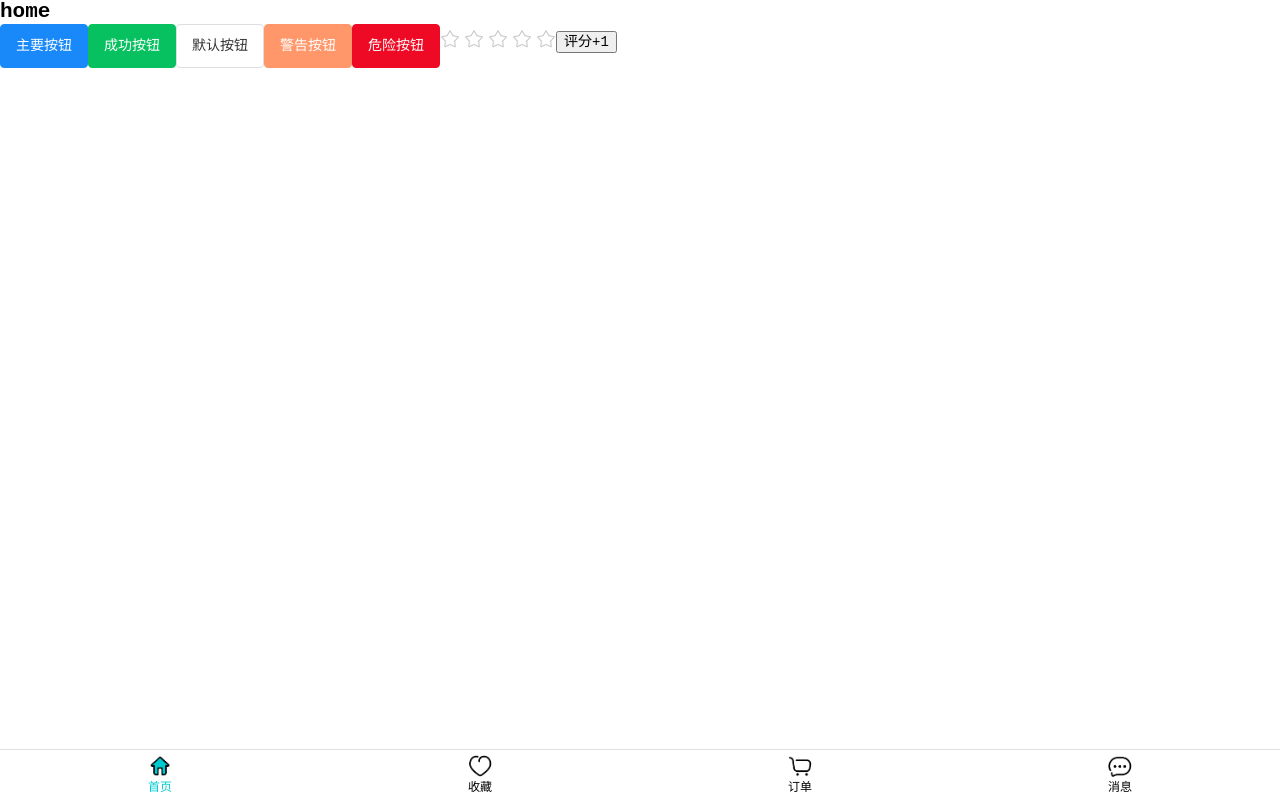
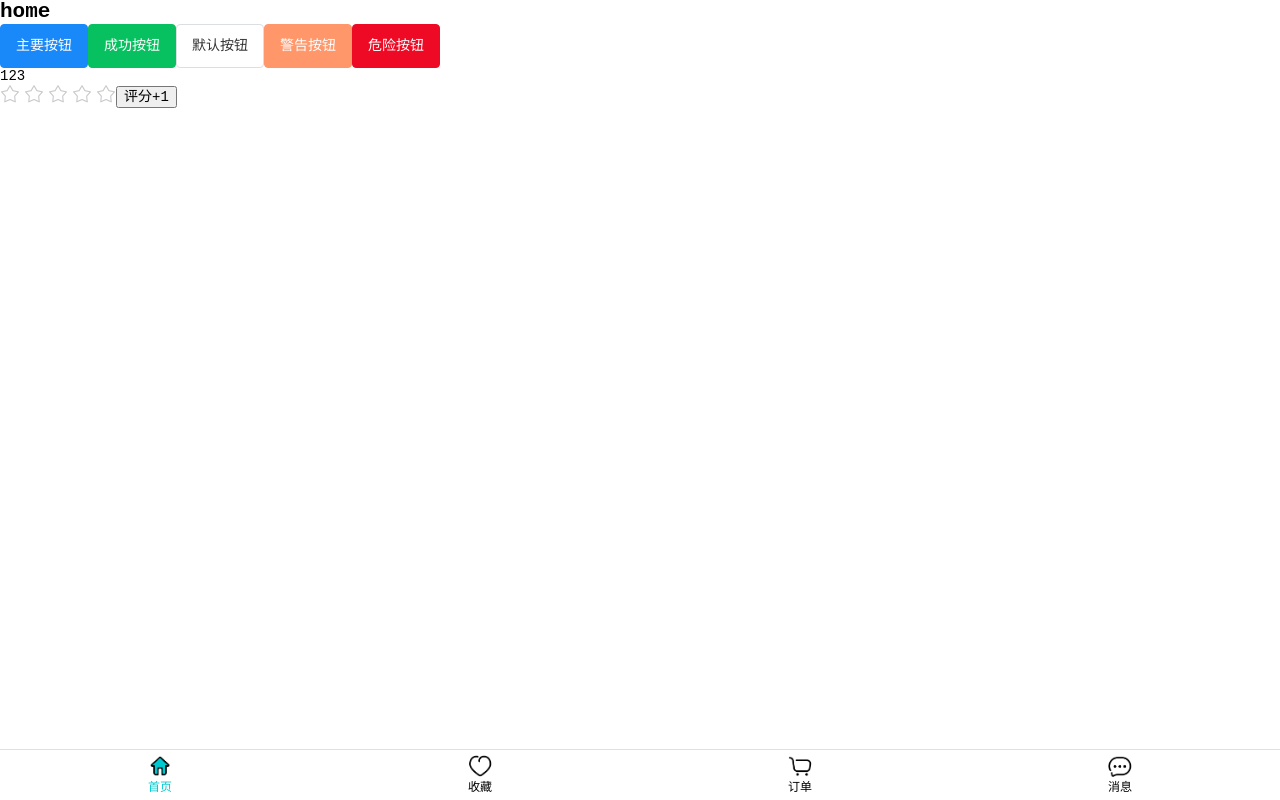
Before and after one commit to tecwds/campus-vue, a Vue app: page /#/home in a window 1280 px wide. Built offline with nearby package versions, Linux system fonts and the light colour scheme.

Commit message:
modified:   src/views/merchandise_sales/home/home.vue

```diff
--- a/src/views/merchandise_sales/home/home.vue
+++ b/src/views/merchandise_sales/home/home.vue
@@ -7,6 +7,9 @@
     <van-button type="warning">警告按钮</van-button>
     <van-button type="danger">危险按钮</van-button>
 
+    <div>
+      123
+    </div>
     <van-rate v-model="rateValue" />
     <button @click="rateIncrement">评分+1</button>
   </div>
```
